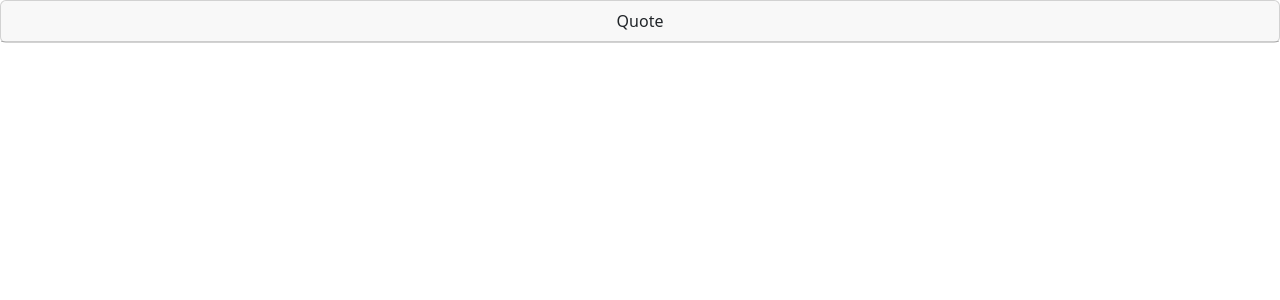
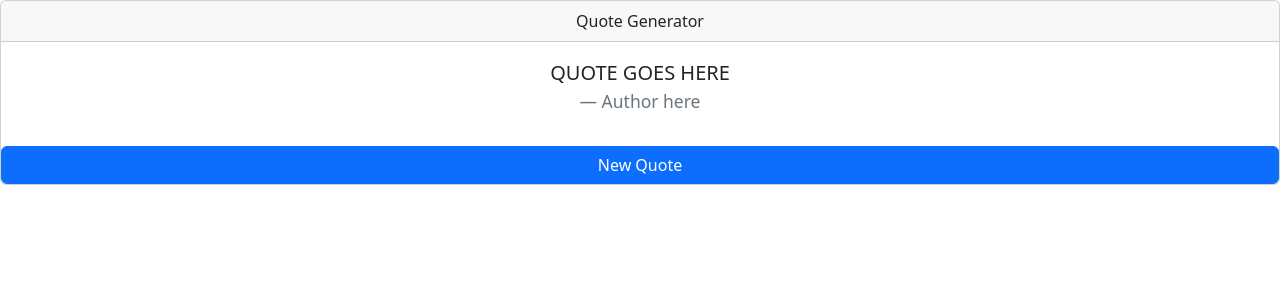
Before and after one commit to AdamDTak2112/quote-machine, a React (Create React App) app: page / in a window 1280 px wide. Shown: the top 300 px of the page. Built offline with nearby package versions, Linux system fonts and the light colour scheme.

Commit message:
general layout done

```diff
--- a/src/components/QuoteModal.js
+++ b/src/components/QuoteModal.js
@@ -2,11 +2,23 @@ import Card from 'react-bootstrap/Card';
 import Button from 'react-bootstrap/Button';
 
 export default function QuoteModal () {
+
+
     return(
         <div id="quote-box">
-            <Card>
-                <Card.Header>Quote</Card.Header>
+            <Card className='text-center'>
+                <Card.Header>Quote Generator</Card.Header>
+                <Card.Body>
+                    <blockquote className="blockquote">
+                        <p id="text">QUOTE GOES HERE</p>
+                        <footer className="blockquote-footer" id="author">
+                            Author here
+                        </footer>
+                    </blockquote>
+                </Card.Body>
+                <Button>New Quote</Button>
             </Card>
+
         </div>
     );
 
```
